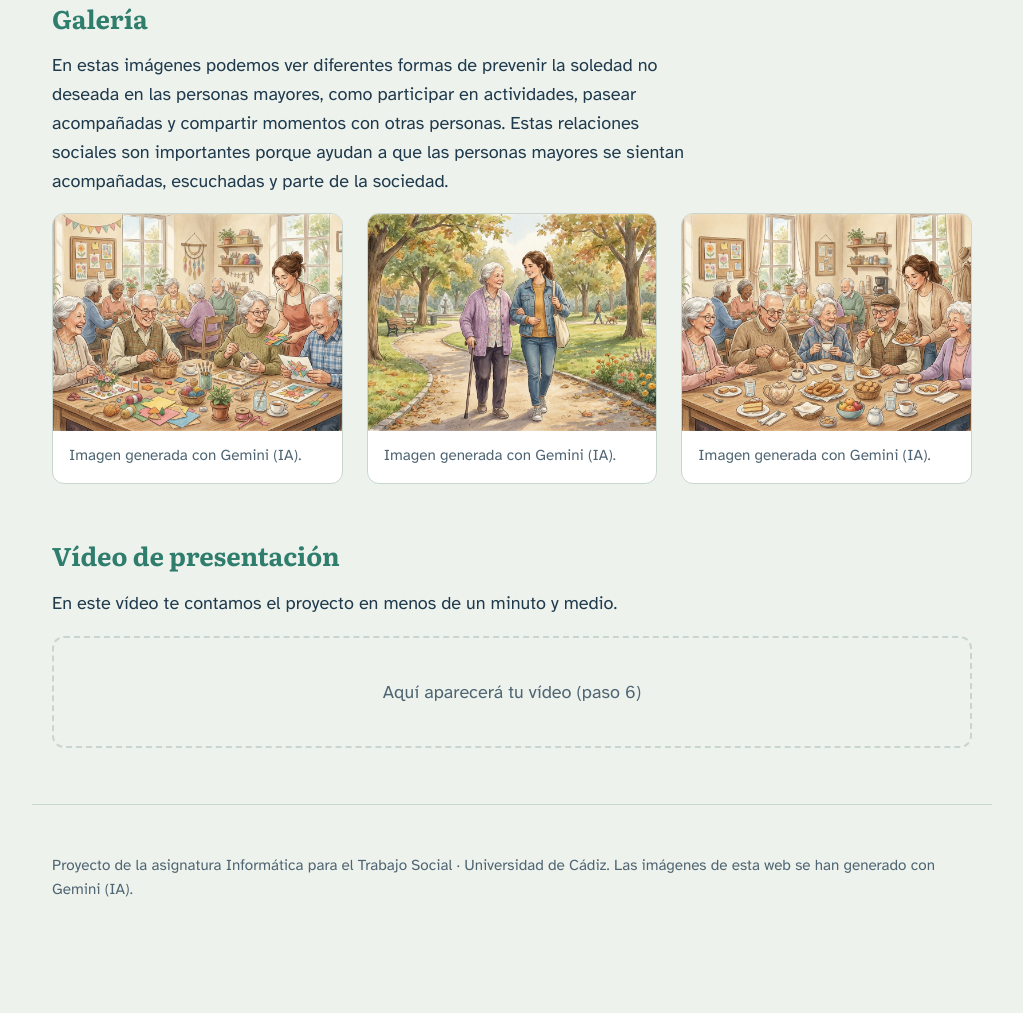
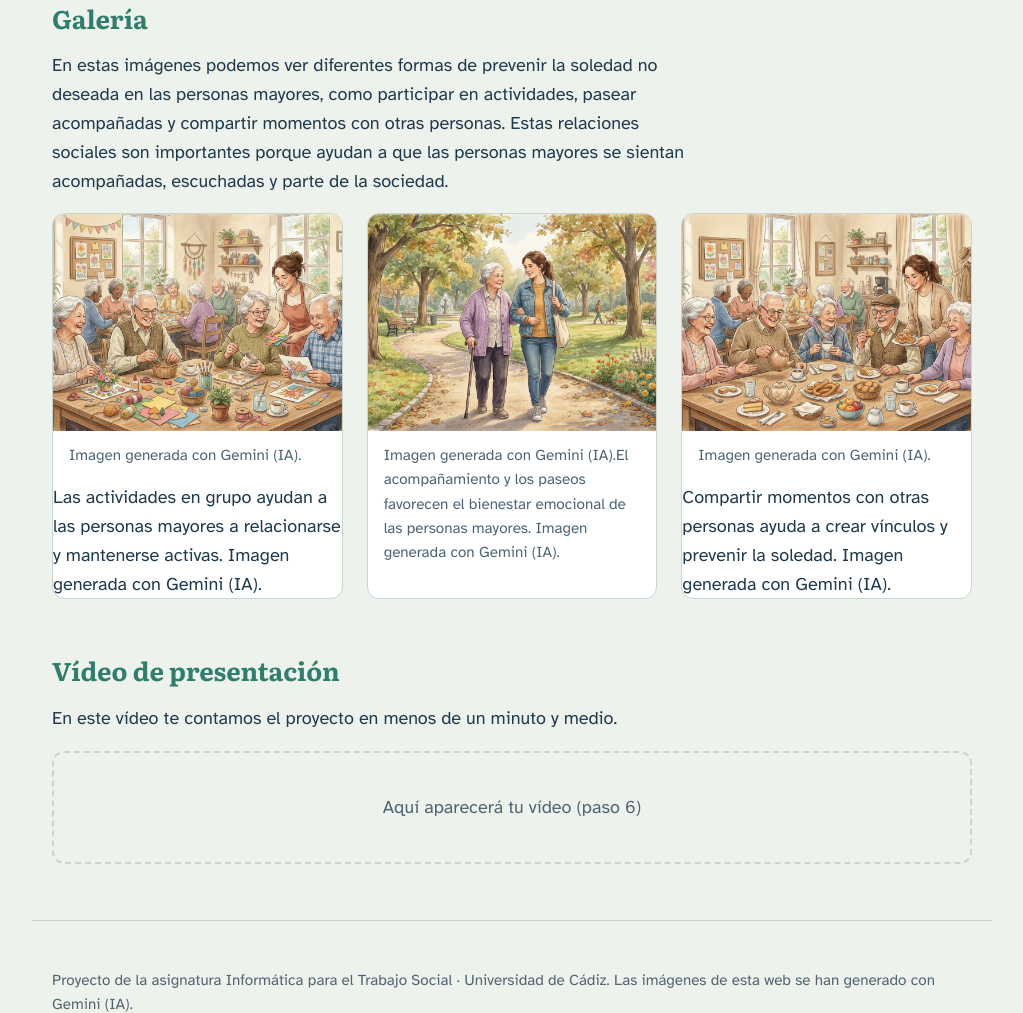
Before and after one commit to marinacaboj-cmyk/practicas-imagenes-video, a plain HTML site: page index.html in a window 1280 px wide. Shown: the part 766-1779 px from the top of the page, without its empty margins (128-1151 px from the left). Before the commit the page ends 1730 px from the top, so only its background shows below. Drawn offline with Linux system fonts and the light colour scheme.

Commit message:
Enhance gallery figcaptions with more details
Updated figcaptions in the gallery section to include additional descriptive text about the images.

```diff
--- a/index.html
+++ b/index.html
@@ -166,17 +166,17 @@
 <div class="galeria">
   <figure>
     <img src="img/Galeria1.jpeg" alt="Personas mayores participando en un taller de manualidades">
-    <figcaption>Imagen generada con Gemini (IA).</figcaption>
+    <figcaption>Imagen generada con Gemini (IA).</figcaption>Las actividades en grupo ayudan a las personas mayores a relacionarse y mantenerse activas. Imagen generada con Gemini (IA).</figcaption>
   </figure>
 
   <figure>
     <img src="img/Galeria2.jpeg" alt="Mujer mayor paseando por un parque con una joven voluntaria">
-    <figcaption>Imagen generada con Gemini (IA).</figcaption>
+    <figcaption>Imagen generada con Gemini (IA).</<figcaption>El acompañamiento y los paseos favorecen el bienestar emocional de las personas mayores. Imagen generada con Gemini (IA).</figcaption>
   </figure>
 
   <figure>
     <img src="img/Galeria3.jpeg" alt="Grupo de personas mayores compartiendo una merienda">
-    <figcaption>Imagen generada con Gemini (IA).</figcaption>
+    <figcaption>Imagen generada con Gemini (IA).</figcaption>Compartir momentos con otras personas ayuda a crear vínculos y prevenir la soledad. Imagen generada con Gemini (IA).</figcaption>
   </figure>
 </div>
         <!-- PASO 4: GALERÍA ================================ FIN -->
```
